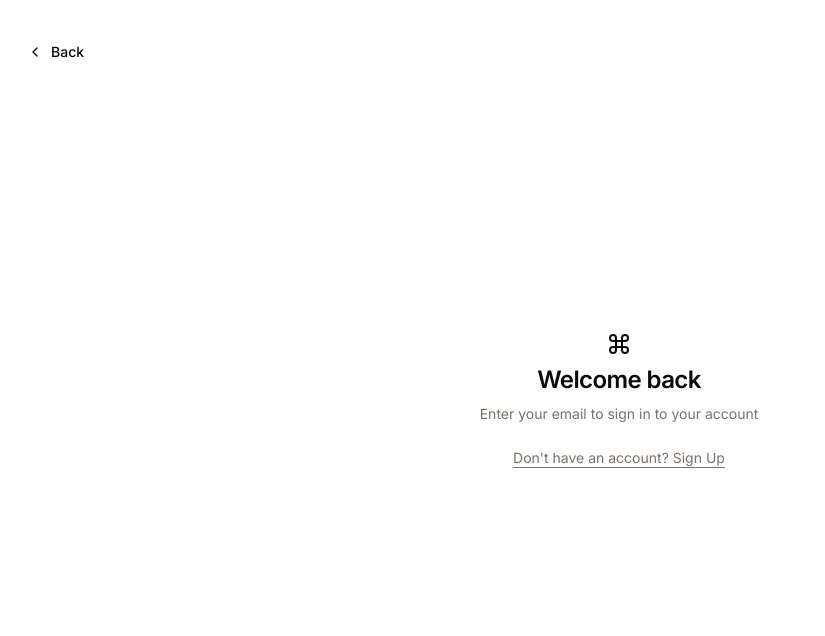
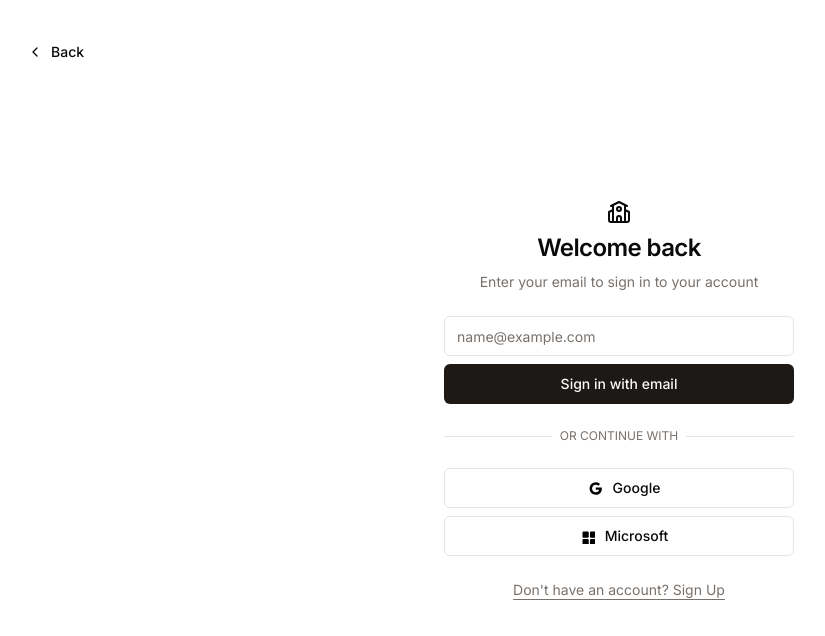
Before and after one commit to tjvonbr/edufile, a Next.js app: page /sign-in in a window 1280 px wide. Shown: the top 636 px of the page, without its empty margins (21-846 px from the left). Built offline with nearby package versions, Linux system fonts and the light colour scheme.

Commit message:
add microsoft and google sso

```diff
--- a/src/app/(auth)/sign-in/page.tsx
+++ b/src/app/(auth)/sign-in/page.tsx
@@ -1,3 +1,4 @@
+import { UserAuthForm } from "@/components/UserAuthForm";
 import { buttonVariants } from "@/components/ui/button";
 import { Icons } from "@/components/ui/icons";
 import { cn } from "@/lib/utils";
@@ -34,7 +35,7 @@ export default function SignInPage() {
             Enter your email to sign in to your account
           </p>
         </div>
-        {/* <UserAuthForm /> */}
+        <UserAuthForm />
         <p className="px-8 text-center text-sm text-muted-foreground">
           <Link
             href="/register"
--- a/src/components/UserAuthForm.tsx
+++ b/src/components/UserAuthForm.tsx
@@ -28,7 +28,9 @@ export function UserAuthForm({ className, ...props }: UserAuthFormProps) {
     resolver: zodResolver(userAuthSchema),
   });
   const [isLoading, setIsLoading] = React.useState<boolean>(false);
-  const [isGitHubLoading, setIsGitHubLoading] = React.useState<boolean>(false);
+  const [isGoogleLoading, setIsGoogleLoading] = React.useState<boolean>(false);
+  const [isMicrosoftLoading, setIsMicrosoftLoading] =
+    React.useState<boolean>(false);
   const searchParams = useSearchParams();
 
   async function onSubmit(data: FormData) {
@@ -71,7 +73,7 @@ export function UserAuthForm({ className, ...props }: UserAuthFormProps) {
               autoCapitalize="none"
               autoComplete="email"
               autoCorrect="off"
-              disabled={isLoading || isGitHubLoading}
+              disabled={isLoading || isGoogleLoading}
               {...register("email")}
             />
             {errors?.email && (
@@ -84,11 +86,11 @@ export function UserAuthForm({ className, ...props }: UserAuthFormProps) {
             {isLoading && (
               <Icons.spinner className="mr-2 h-4 w-4 animate-spin" />
             )}
-            Sign In with Email
+            Sign in with email
           </button>
         </div>
       </form>
-      <div className="relative">
+      <div className="relative grid gap-2">
         <div className="absolute inset-0 flex items-center">
           <span className="w-full border-t" />
         </div>
@@ -98,22 +100,40 @@ export function UserAuthForm({ className, ...props }: UserAuthFormProps) {
           </span>
         </div>
       </div>
+      <div className="grid gap-2">
         <button
           type="button"
           className={cn(buttonVariants({ variant: "outline" }))}
           onClick={() => {
-          setIsGitHubLoading(true);
+            setIsGoogleLoading(true);
             signIn("github");
           }}
-        disabled={isLoading || isGitHubLoading}
+          disabled={isLoading || isGoogleLoading}
         >
-        {isGitHubLoading ? (
+          {isGoogleLoading ? (
             <Icons.spinner className="mr-2 h-4 w-4 animate-spin" />
           ) : (
-          <Icons.gitHub className="mr-2 h-4 w-4" />
+            <Icons.google className="mr-2 h-4 w-4" />
           )}{" "}
-        Github
+          Google
         </button>
+        <button
+          type="button"
+          className={cn(buttonVariants({ variant: "outline" }))}
+          onClick={() => {
+            setIsMicrosoftLoading(true);
+            signIn("microsoft");
+          }}
+          disabled={isLoading || isMicrosoftLoading}
+        >
+          {isMicrosoftLoading ? (
+            <Icons.spinner className="mr-2 h-4 w-4 animate-spin" />
+          ) : (
+            <Icons.microsoft className="mr-2 h-4 w-4" />
+          )}{" "}
+          Microsoft
+        </button>
+      </div>
     </div>
   );
 }
--- a/src/components/ui/icons.tsx
+++ b/src/components/ui/icons.tsx
@@ -17,6 +17,7 @@ import {
   MoreVertical,
   Pizza,
   Plus,
+  School,
   Settings,
   SunMedium,
   Trash,
@@ -29,7 +30,7 @@ import {
 export type Icon = LucideIcon;
 
 export const Icons = {
-  logo: Command,
+  logo: School,
   close: X,
   spinner: Loader2,
   chevronLeft: ChevronLeft,
@@ -48,23 +49,28 @@ export const Icons = {
   help: HelpCircle,
   pizza: Pizza,
   sun: SunMedium,
+  microsoft: ({ ...props }: LucideProps) => (
+    <svg
+      xmlns="http://www.w3.org/2000/svg"
+      width="15"
+      height="15"
+      viewBox="0 0 24 24"
+      style={{ margin: "10px" }}
+    >
+      <path d="M 6 4 C 4.895 4 4 4.895 4 6 L 4 12 C 4 13.105 4.895 14 6 14 L 12 14 C 13.105 14 14 13.105 14 12 L 14 6 C 14 4.895 13.105 4 12 4 L 6 4 z M 18 4 C 16.895 4 16 4.895 16 6 L 16 12 C 16 13.105 16.895 14 18 14 L 24 14 C 25.105 14 26 13.105 26 12 L 26 6 C 26 4.895 25.105 4 24 4 L 18 4 z M 6 16 C 4.895 16 4 16.895 4 18 L 4 24 C 4 25.105 4.895 26 6 26 L 12 26 C 13.105 26 14 25.105 14 24 L 14 18 C 14 16.895 13.105 16 12 16 L 6 16 z M 18 16 C 16.895 16 16 16.895 16 18 L 16 24 C 16 25.105 16.895 26 18 26 L 24 26 C 25.105 26 26 25.105 26 24 L 26 18 C 26 16.895 25.105 16 24 16 L 18 16 z"></path>
+    </svg>
+  ),
   moon: Moon,
   laptop: Laptop,
-  gitHub: ({ ...props }: LucideProps) => (
+  google: ({ ...props }: LucideProps) => (
     <svg
-      aria-hidden="true"
-      focusable="false"
-      data-prefix="fab"
-      data-icon="github"
-      role="img"
       xmlns="http://www.w3.org/2000/svg"
-      viewBox="0 0 496 512"
-      {...props}
+      width="15"
+      height="15"
+      viewBox="0 0 24 24"
+      style={{ margin: "10px" }}
     >
-      <path
-        fill="currentColor"
-        d="M165.9 397.4c0 2-2.3 3.6-5.2 3.6-3.3 .3-5.6-1.3-5.6-3.6 0-2 2.3-3.6 5.2-3.6 3-.3 5.6 1.3 5.6 3.6zm-31.1-4.5c-.7 2 1.3 4.3 4.3 4.9 2.6 1 5.6 0 6.2-2s-1.3-4.3-4.3-5.2c-2.6-.7-5.5 .3-6.2 2.3zm44.2-1.7c-2.9 .7-4.9 2.6-4.6 4.9 .3 2 2.9 3.3 5.9 2.6 2.9-.7 4.9-2.6 4.6-4.6-.3-1.9-3-3.2-5.9-2.9zM244.8 8C106.1 8 0 113.3 0 252c0 110.9 69.8 205.8 169.5 239.2 12.8 2.3 17.3-5.6 17.3-12.1 0-6.2-.3-40.4-.3-61.4 0 0-70 15-84.7-29.8 0 0-11.4-29.1-27.8-36.6 0 0-22.9-15.7 1.6-15.4 0 0 24.9 2 38.6 25.8 21.9 38.6 58.6 27.5 72.9 20.9 2.3-16 8.8-27.1 16-33.7-55.9-6.2-112.3-14.3-112.3-110.5 0-27.5 7.6-41.3 23.6-58.9-2.6-6.5-11.1-33.3 2.6-67.9 20.9-6.5 69 27 69 27 20-5.6 41.5-8.5 62.8-8.5s42.8 2.9 62.8 8.5c0 0 48.1-33.6 69-27 13.7 34.7 5.2 61.4 2.6 67.9 16 17.7 25.8 31.5 25.8 58.9 0 96.5-58.9 104.2-114.8 110.5 9.2 7.9 17 22.9 17 46.4 0 33.7-.3 75.4-.3 83.6 0 6.5 4.6 14.4 17.3 12.1C428.2 457.8 496 362.9 496 252 496 113.3 383.5 8 244.8 8zM97.2 352.9c-1.3 1-1 3.3 .7 5.2 1.6 1.6 3.9 2.3 5.2 1 1.3-1 1-3.3-.7-5.2-1.6-1.6-3.9-2.3-5.2-1zm-10.8-8.1c-.7 1.3 .3 2.9 2.3 3.9 1.6 1 3.6 .7 4.3-.7 .7-1.3-.3-2.9-2.3-3.9-2-.6-3.6-.3-4.3 .7zm32.4 35.6c-1.6 1.3-1 4.3 1.3 6.2 2.3 2.3 5.2 2.6 6.5 1 1.3-1.3 .7-4.3-1.3-6.2-2.2-2.3-5.2-2.6-6.5-1zm-11.4-14.7c-1.6 1-1.6 3.6 0 5.9 1.6 2.3 4.3 3.3 5.6 2.3 1.6-1.3 1.6-3.9 0-6.2-1.4-2.3-4-3.3-5.6-2z"
-      ></path>
+      <path d="M12.545,10.239v3.821h5.445c-0.712,2.315-2.647,3.972-5.445,3.972c-3.332,0-6.033-2.701-6.033-6.032 s2.701-6.032,6.033-6.032c1.498,0,2.866,0.549,3.921,1.453l2.814-2.814C17.503,2.988,15.139,2,12.545,2 C7.021,2,2.543,6.477,2.543,12s4.478,10,10.002,10c8.396,0,10.249-7.85,9.426-11.748L12.545,10.239z"></path>
     </svg>
   ),
   twitter: Twitter,
```
Lines whose indentation alone changed are shown as unchanged.
